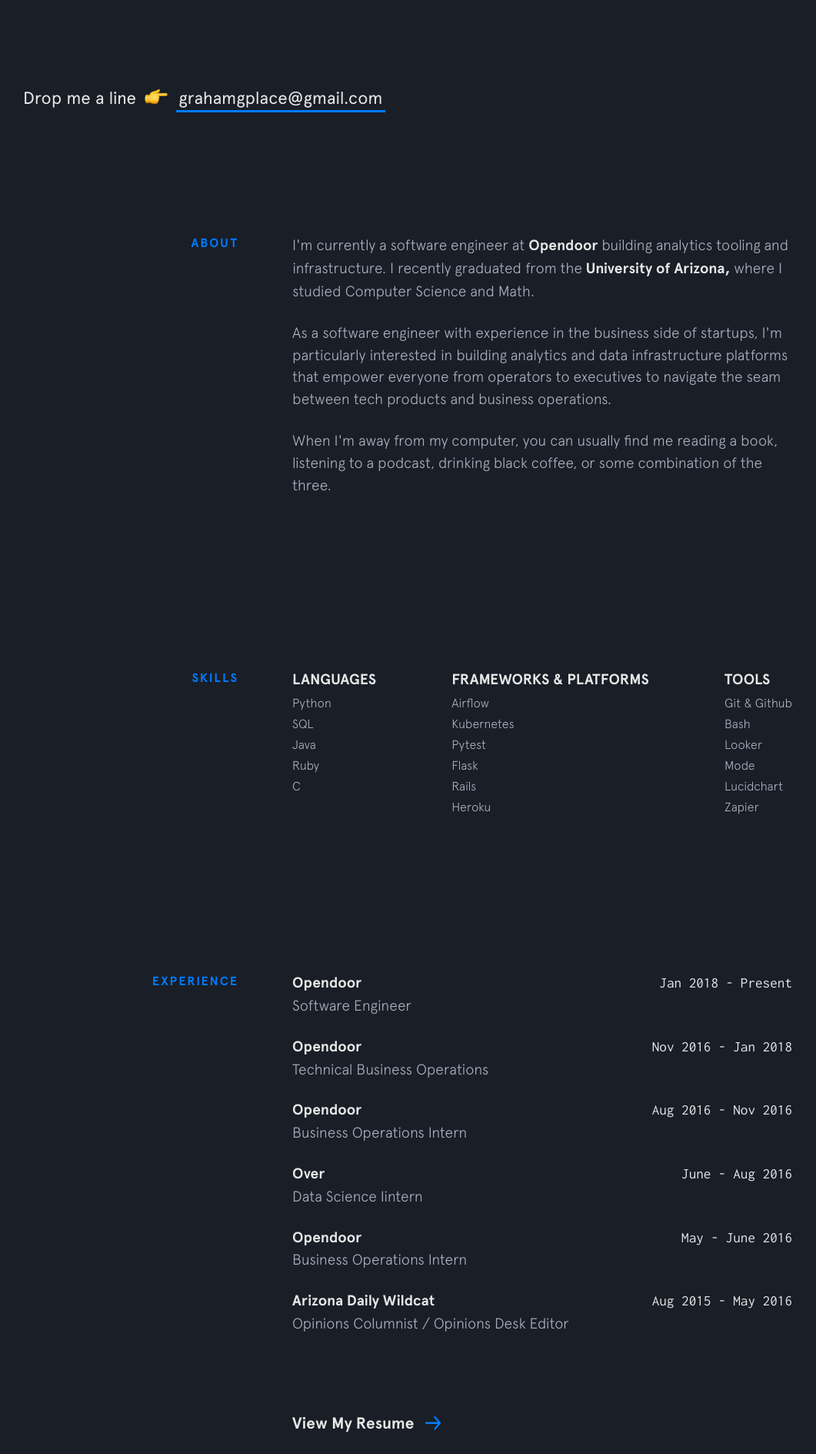
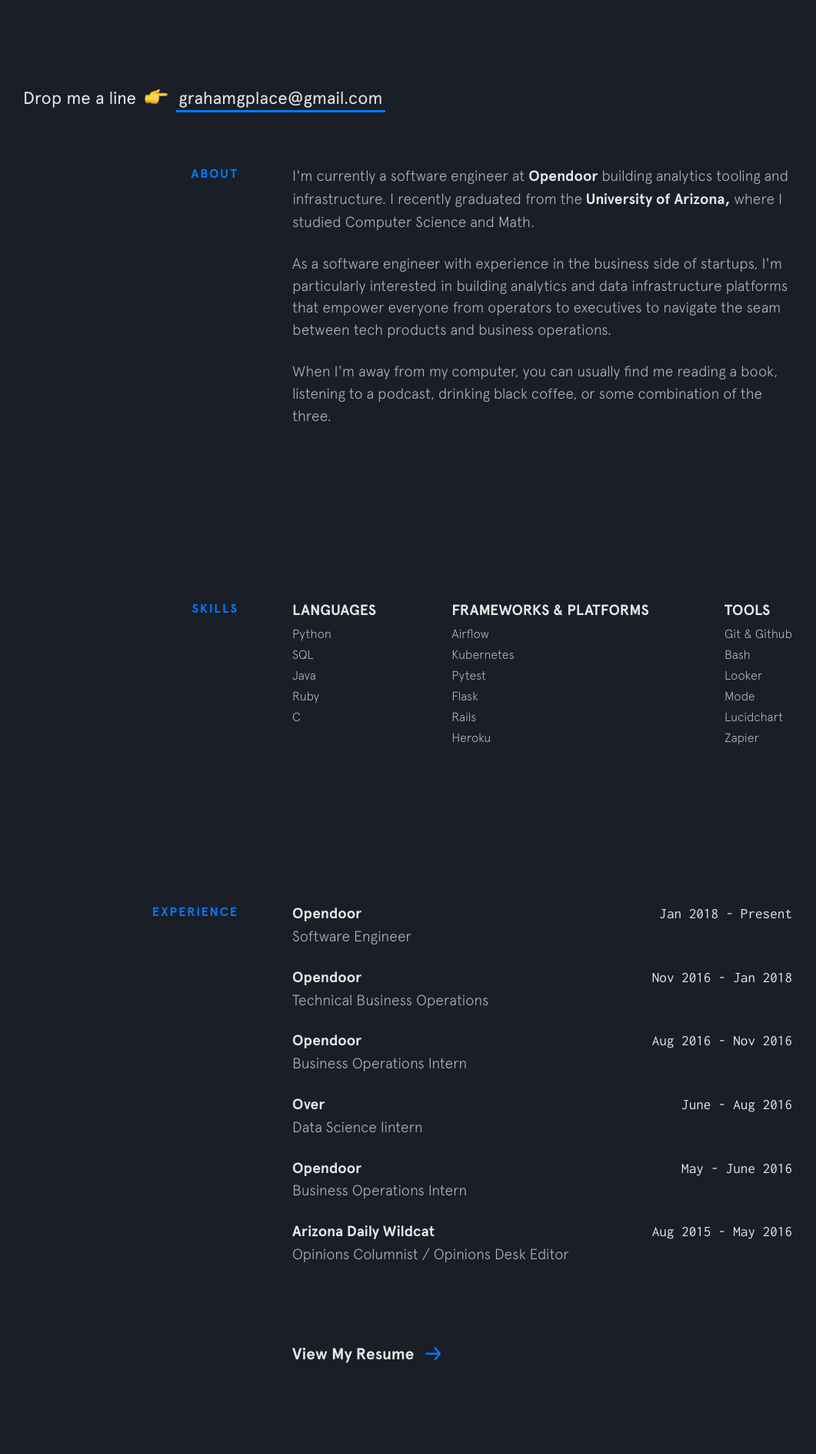
Before and after one commit to grahamplace/grahamplace.github.io, a Jekyll site: the page built from index.html, in a window 1280 px wide. Shown: the part 752-2641 px from the top of the page at 77% size, without its empty margins (70-1131 px from the left). Built offline with Jekyll 4.4.1, drawn with Linux system fonts in a browser that asks for light colours; nearby versions of some CDN libraries.

Commit message:
udpate footer

```diff
--- a/_includes/footer_alt.html
+++ b/_includes/footer_alt.html
@@ -1,6 +1,6 @@
 <footer class="footer">
-  <div class="footer__links" style="text-align: left; margin-top: 30px; margin-left: 30px">
-    <a href="/">
+  <div class="footer__links">
+    <a href="/" style="float: left;">
       <span class="text">Home</span>
     </a>
   </div>
--- a/_includes/intro.html
+++ b/_includes/intro.html
@@ -1,5 +1,4 @@
 <header class="intro">
-
 
   <h1 class="intro__hello">Hi!
     <span class="emoji wave-hand animated"></span>
--- a/_scss/partials/_intro.scss
+++ b/_scss/partials/_intro.scss
@@ -1,6 +1,6 @@
 .intro {
   padding: 120px 100px;
-  height: 100vh;
+  height: 90vh;
   display: flex;
   flex-direction: column;
   justify-content: space-around;
```
Also changed, not shown: css/main.css, 2 other files.
